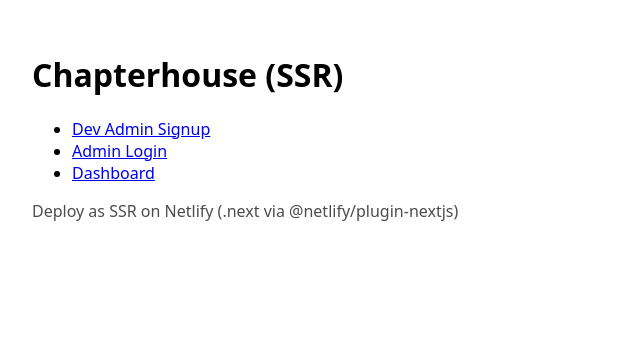
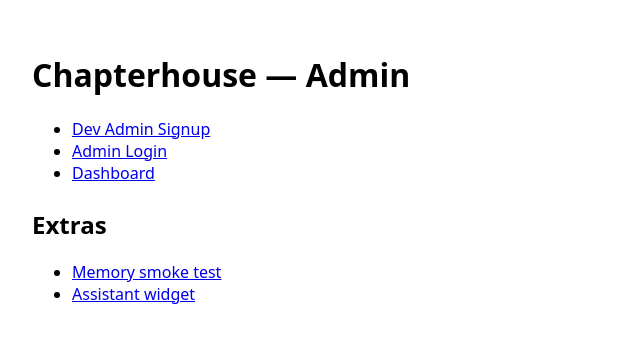
Before and after one commit to tjfields14-cyber/chapterhouse-app-stable, a Next.js app: page / in a window 1280 px wide. Shown: the top 342 px of the page, without its empty margins (0-640 px from the left). Built offline with nearby package versions, Linux system fonts and the light colour scheme.

Commit message:
feat: homepage links to admin

```diff
--- a/pages/index.js
+++ b/pages/index.js
@@ -1,13 +1,17 @@
 export default function Home(){
   return (
-    <main style={{padding:24,fontFamily:"ui-sans-serif,system-ui"}}>
-      <h1>Chapterhouse (SSR)</h1>
+    <main style={{padding:24,fontFamily:'ui-sans-serif,system-ui'}}>
+      <h1>Chapterhouse — Admin</h1>
       <ul>
         <li><a href="/admin/dev-signup">Dev Admin Signup</a></li>
         <li><a href="/admin/login">Admin Login</a></li>
         <li><a href="/admin/dashboard">Dashboard</a></li>
       </ul>
-      <p style={{opacity:.7}}>Deploy as SSR on Netlify (.next via @netlify/plugin-nextjs)</p>
+      <h2 style={{marginTop:24}}>Extras</h2>
+      <ul>
+        <li><a href="/memory">Memory smoke test</a></li>
+        <li><a href="/widget">Assistant widget</a></li>
+      </ul>
     </main>
   );
 }
```
